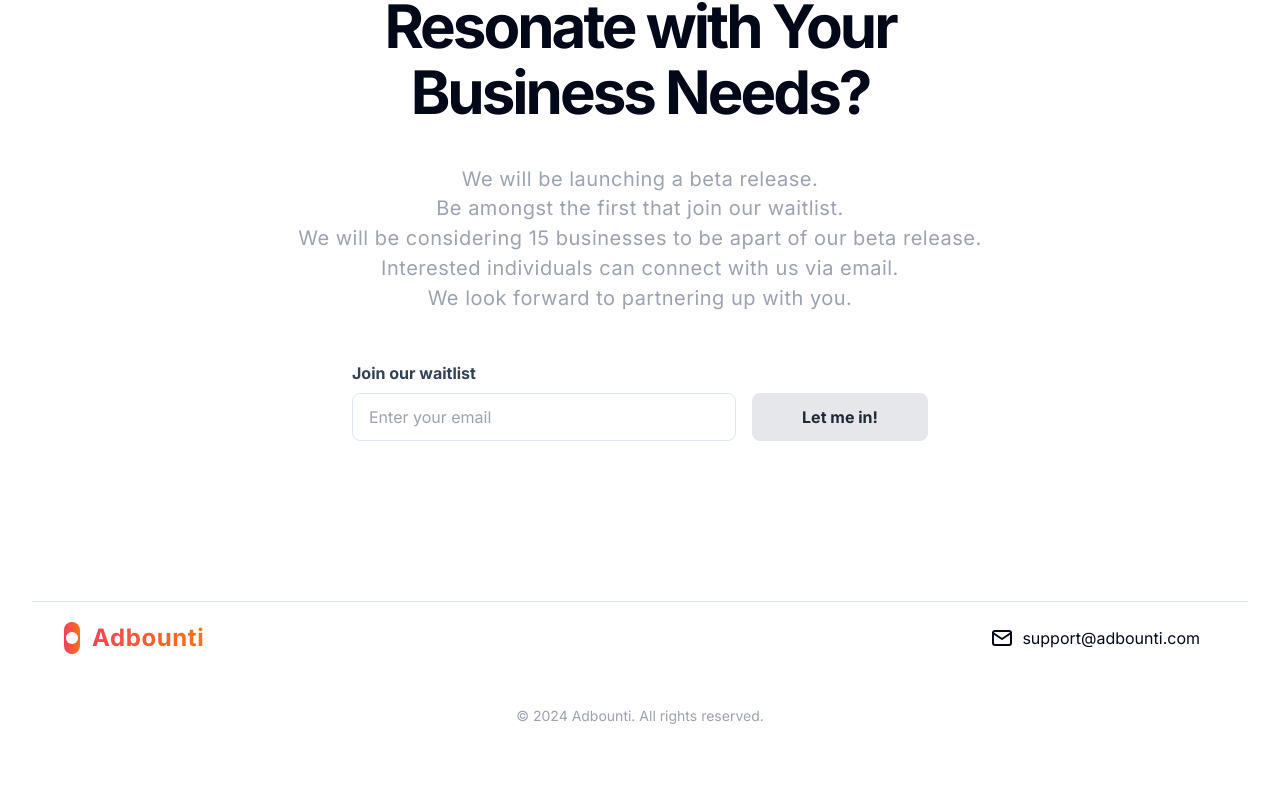
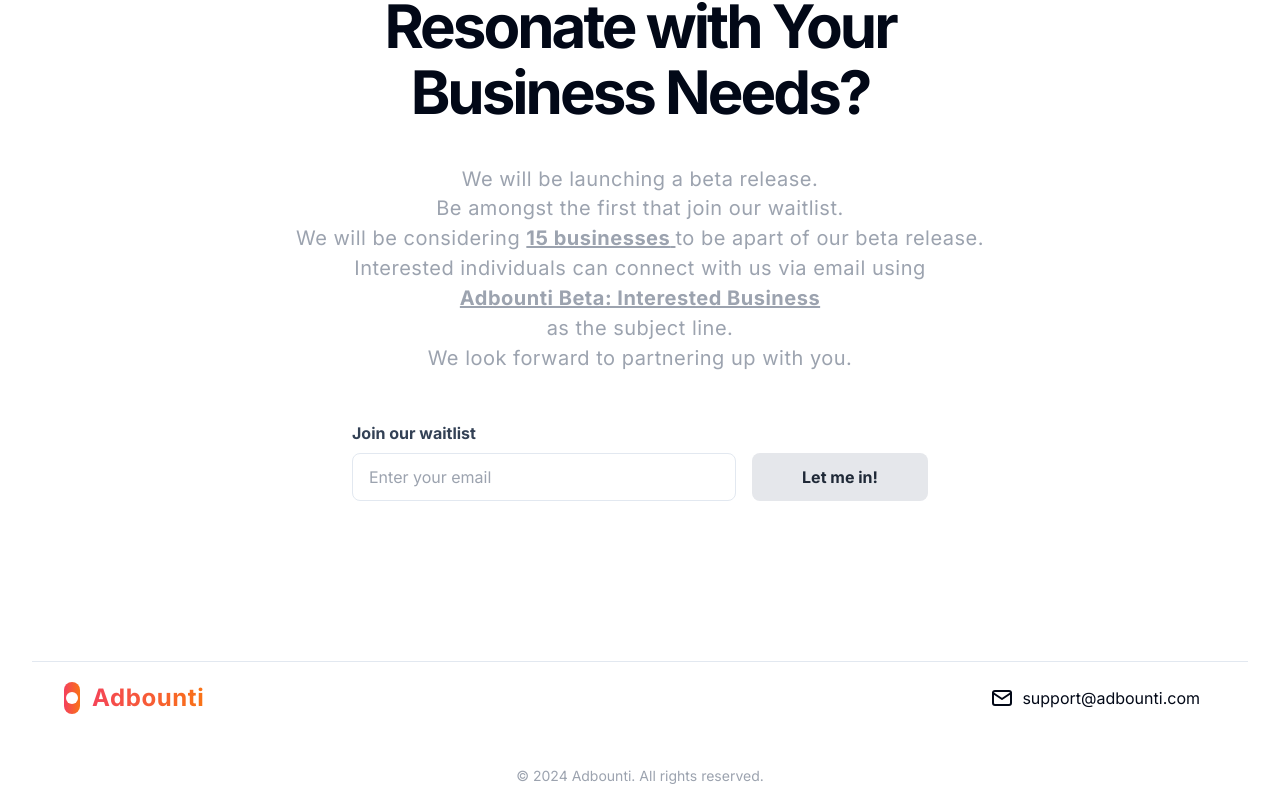
Before and after one commit to m-mngadi/adbounti, a Next.js app: page / in a window 1280 px wide. Shown: the part 2438-3240 px from the top of the page. Before the commit the page ends 3180 px from the top, so only its background shows below. Built offline with nearby package versions, Linux system fonts and the light colour scheme.

Commit message:
WaitlistCTA subject line

```diff
--- a/src/components/WaitlistCTA.tsx
+++ b/src/components/WaitlistCTA.tsx
@@ -38,13 +38,21 @@
             <span className=" text-gray-400 leading-normal tracking-wide">
               Be amongst the first that join our waitlist. <br />
               We will be considering{" "}
-              {userType === "business"
-                ? `15 businesses`
-                : `150 content creators`}{" "}
+              <span className="underline font-bold">
+                {userType === "business"
+                  ? `15 businesses`
+                  : `30 content creators`}{" "}
+              </span>
               to be apart of our beta release.
               <br />
-              Interested individuals can connect with us via email. <br /> We
-              look forward to partnering up with you.
+              Interested individuals can connect with us via email using <br />
+              <span className="underline font-bold">
+                {userType === "business"
+                  ? `Adbounti Beta: Interested Business`
+                  : `Adbounti Beta: Interested Creator`}
+              </span>{" "}
+              <br /> as the subject line. <br /> We look forward to partnering
+              up with you.
             </span>
           </div>
         </div>
```
